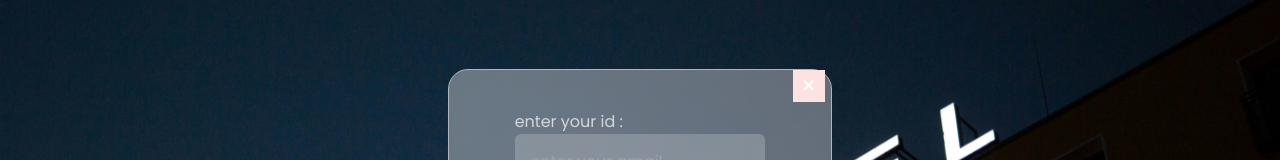
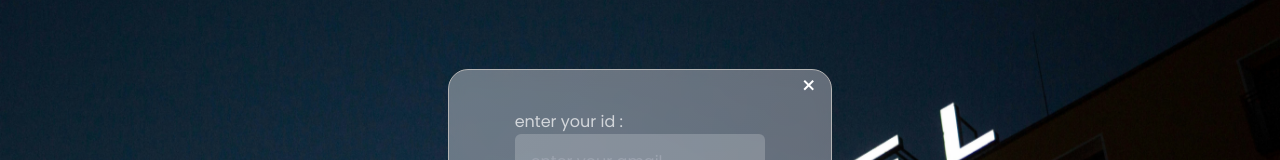
Before and after one commit to ankitsharmah/vista-voyage, a React (Create React App) app: page /login in a window 1280 px wide. Shown: the part 158-318 px from the top of the page. Built offline with nearby package versions, Linux system fonts and the light colour scheme; no server answers.

Commit message:
bg change

```diff
--- a/src/components/LoginPage.jsx
+++ b/src/components/LoginPage.jsx
@@ -82,7 +82,7 @@ const handleSubmit = async (e) => {
           </div>
         ) : (
           <div className=" flex  trans h-max p-2 md:py-5 w-[90%] md:w-[30%] items-center justify-center  ">
-          <NavLink className={"text-white text-center h-13 w-8 bg-red-100 text-2xl  absolute top-0 left-[90%]"} to={"/"}>&times;</NavLink>
+          <NavLink className={"text-white text-center h-13 w-8  text-2xl  absolute top-0 left-[90%]"} to={"/"}>&times;</NavLink>
 
             <form
               action=""
--- a/src/components/SignupPage.jsx
+++ b/src/components/SignupPage.jsx
@@ -84,7 +84,7 @@ const SignupPage = ({ setLoggedInUser }) => {
             Create Account
           </h1>
 
-          <NavLink className={"text-white text-center h-13 w-8 bg-red-100 text-2xl  absolute top-0 left-[90%]"} to={"/"}>&times;</NavLink>
+          <NavLink className={"text-white text-center h-13 w-8  text-2xl  absolute top-0 left-[90%]"} to={"/"}>&times;</NavLink>
           <form
             action="submit"
             onSubmit={handleSubmit}
```
